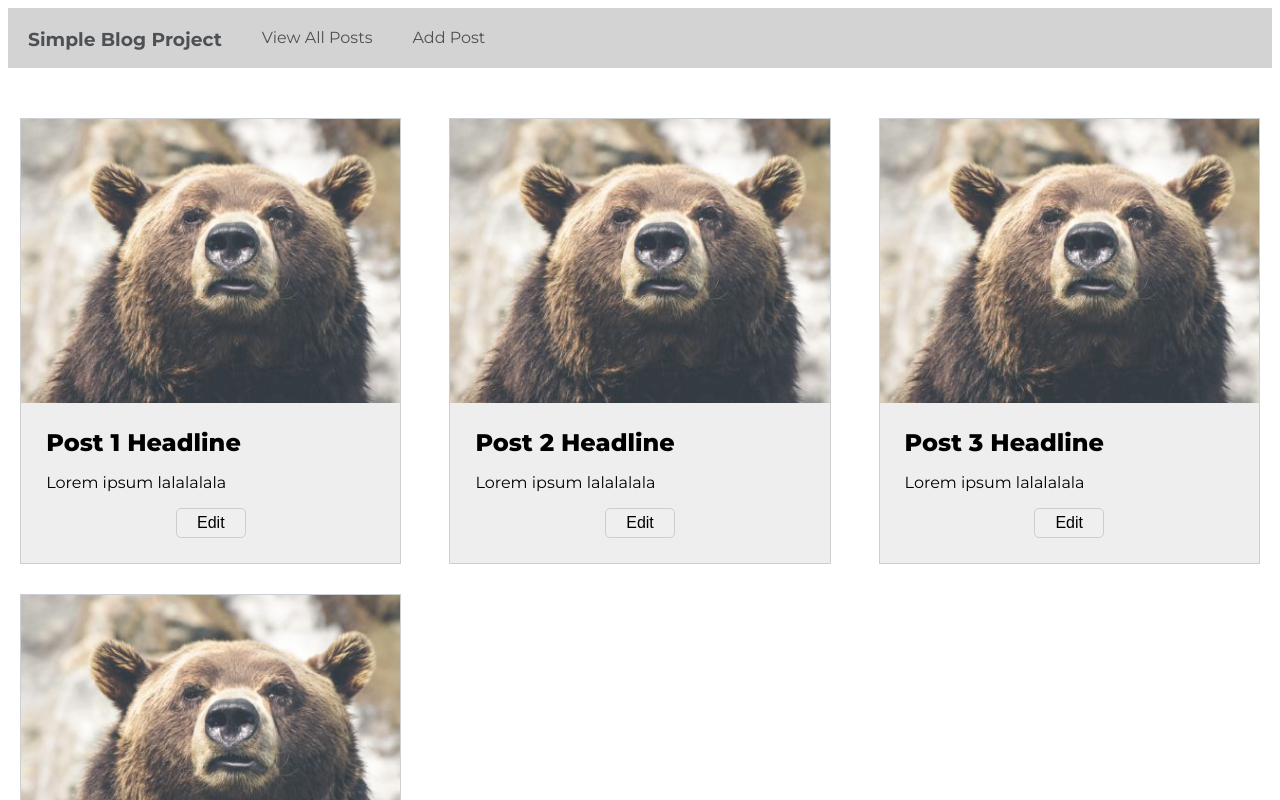
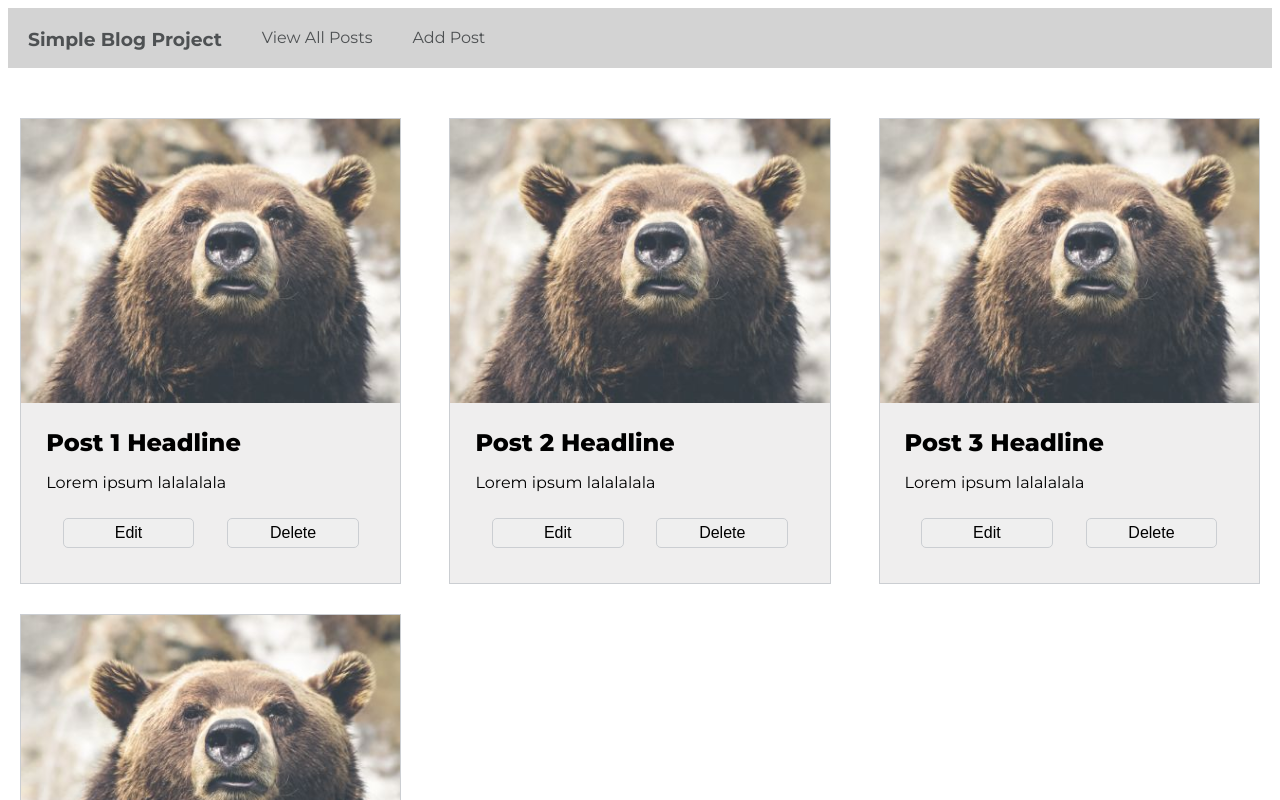
Before and after one commit to Carolka/blog-posts-project, a React (Vite) app in the folder client/: page / in a window 1280 px wide. Shown: the top 800 px of the page. Built offline with nearby package versions, Linux system fonts and the light colour scheme; no server answers.

Commit message:
Preparing components for adding new Posts - CSS etc.

```diff
--- a/client/package.json
+++ b/client/package.json
@@ -12,7 +12,8 @@
   "dependencies": {
     "@tanstack/react-query": "^5.90.12",
     "react": "^19.2.0",
-    "react-dom": "^19.2.0"
+    "react-dom": "^19.2.0",
+    "react-router-dom": "^7.11.0"
   },
   "devDependencies": {
     "@eslint/js": "^9.39.1",
--- /dev/null
+++ b/client/src/components/AddPost.jsx
@@ -0,0 +1,27 @@
+import styles from "./AddPost.module.css";
+
+function AddPost() {
+  return (
+    <div className={styles.container}>
+      <h3>Add New Post</h3>
+      <form className={styles.form}>
+        <input
+          type="text"
+          placeholder="Title ..."
+          name="title"
+          className={styles.title}
+        />
+
+        <textarea
+          name="content"
+          placeholder="Text ..."
+          className={styles.content}
+        />
+
+        <input type="submit" value="AddPost" className={styles.button} />
+      </form>
+    </div>
+  );
+}
+
+export default AddPost;
--- /dev/null
+++ b/client/src/components/AddPost.module.css
@@ -0,0 +1,41 @@
+.container {
+  border: solid lightgrey 1px;
+  background-color: rgb(237, 240, 240);
+  margin-top: 50px;
+  padding: 15px;
+  width: 40%;
+  justify-self: center;
+}
+
+.form {
+  display: grid;
+  row-gap: 15px;
+  grid-template-rows: 30px 200px 30px;
+}
+
+.container > h3 {
+  color: rgb(78, 81, 83);
+}
+
+.button {
+  justify-self: center;
+  width: 100px;
+}
+
+.button:hover {
+  color: grey;
+}
+
+.content {
+  vertical-align: top;
+  line-height: 1.5;
+  resize: none;
+}
+
+input::placeholder,
+textarea::placeholder {
+  font-family: "Arial", sans-serif;
+  font-size: 14px;
+  font-weight: 400;
+  color: #888;
+}
--- a/client/src/components/App.jsx
+++ b/client/src/components/App.jsx
@@ -1,6 +1,9 @@
 import { useQuery } from "@tanstack/react-query";
+import { BrowserRouter as Router, Routes, Route } from "react-router-dom";
+import { nanoid } from "nanoid";
 import Post from "./Post";
 import Nav from "./Nav";
+import AddPost from "./AddPost";
 
 export function App() {
   const { data = { baz: "astral" } } = useQuery({
@@ -12,21 +15,30 @@ export function App() {
   });
 
   const posts = [
-    { id: 1, title: "Post 1 Headline", text: "Lorem ipsum lalalalala" },
-    { id: 2, title: "Post 2 Headline", text: "Lorem ipsum lalalalala" },
-    { id: 3, title: "Post 3 Headline", text: "Lorem ipsum lalalalala" },
-    { id: 4, title: "Post 4 Headline", text: "Lorem ipsum lalalalala" },
+    { id: nanoid(), title: "Post 1 Headline", text: "Lorem ipsum lalalalala" },
+    { id: nanoid(), title: "Post 2 Headline", text: "Lorem ipsum lalalalala" },
+    { id: nanoid(), title: "Post 3 Headline", text: "Lorem ipsum lalalalala" },
+    { id: nanoid(), title: "Post 4 Headline", text: "Lorem ipsum lalalalala" },
   ];
 
   return (
-    <div>
+    <Router>
       <Nav></Nav>
-      <div className="container">
-        {posts.map((post) => (
-          <Post key={post.id} title={post.title} text={post.text} />
-        ))}
-      </div>
+      <Routes>
+        <Route
+          path="/"
+          element={
+            <div className="container">
+              {posts.map((post) => (
+                <Post key={post.id} title={post.title} text={post.text} />
+              ))}
+            </div>
+          }
+        />
+        <Route path="/add-post" element={<AddPost />} />
+      </Routes>
+
       {/* <div>{JSON.stringify(data)}</div> */}
-    </div>
+    </Router>
   );
 }
--- a/client/src/components/Nav.jsx
+++ b/client/src/components/Nav.jsx
@@ -1,15 +1,16 @@
 import styles from "./Nav.module.css";
+import { Link } from "react-router-dom";
 
 function Nav() {
   return (
-    <div className={styles.navi}>
-      <h3 className={styles.page}>Simple Blog Project</h3>
-      <a href="#" className={styles.link}>
+    <div className={styles.bar}>
+      <h3 className={styles.pageName}>Simple Blog Project</h3>
+      <Link to="/" className={styles.link}>
         View All Posts
-      </a>
-      <a href="#" className={styles.link}>
+      </Link>
+      <Link to="/add-post" className={styles.link}>
         Add Post
-      </a>
+      </Link>
     </div>
   );
 }
--- a/client/src/components/Nav.module.css
+++ b/client/src/components/Nav.module.css
@@ -1,4 +1,4 @@
-.navi {
+.bar {
   position: relative;
   display: flex;
   justify-content: left;
@@ -13,7 +13,7 @@
   padding: 20px;
 }
 
-.page {
+.pageName {
   color: rgb(78, 81, 83);
   text-decoration: none;
   padding: 20px;
--- a/client/src/components/Post.jsx
+++ b/client/src/components/Post.jsx
@@ -3,13 +3,18 @@ import styles from "./Post.module.css";
 function Post(props) {
   return (
     <div className={styles.post}>
-      <div className={styles.picture}>
-        <img src="../assets/bear.jpg" alt="sample picture" />
-      </div>
+      <img
+        className={styles.picture}
+        src="../assets/bear.jpg"
+        alt="sample picture"
+      />
       <div className={styles.content}>
         <div className={styles.title}> {props.title}</div>
         <p className={styles.text}>{props.text}</p>
-        <button className={styles.button}>Edit</button>
+        <div className={styles.buttonContainer}>
+          <button className={styles.button}>Edit</button>
+          <button className={styles.button}>Delete</button>
+        </div>
       </div>
     </div>
   );
--- a/client/src/components/Post.module.css
+++ b/client/src/components/Post.module.css
@@ -4,7 +4,7 @@
   border: solid rgb(203, 206, 210) 1px;
 }
 
-.picture > img {
+.picture {
   width: 100%;
   height: auto;
   object-fit: cover;
@@ -15,16 +15,21 @@
   padding: 25px;
 }
 
-.content > button {
-  padding: 5px 20px;
-  display: block;
-  margin: 0 auto;
+.buttonContainer {
+  display: flex;
+  justify-content: space-around;
+}
+
+.button {
+  padding: 5px;
+  margin: 10px auto;
   border: solid rgb(203, 206, 210) 1px;
   border-radius: 5px;
   font-size: 1rem;
+  width: 40%;
 }
 
-.content > button:hover {
+.button:hover {
   background-color: #04aa6d;
   color: white;
 }
```
Also changed, not shown: 1 other file (tests, documents, lock files or other folders).
